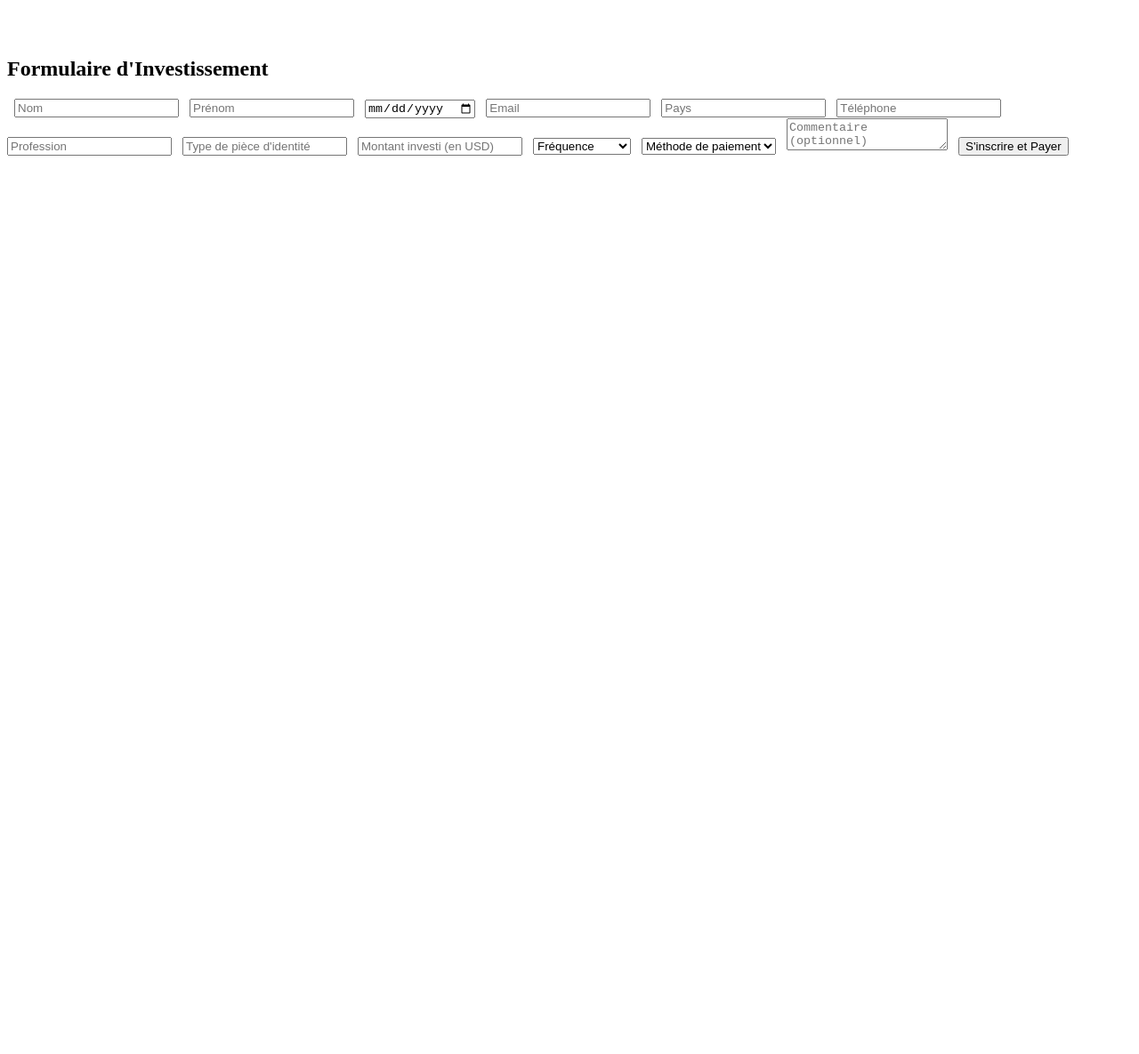
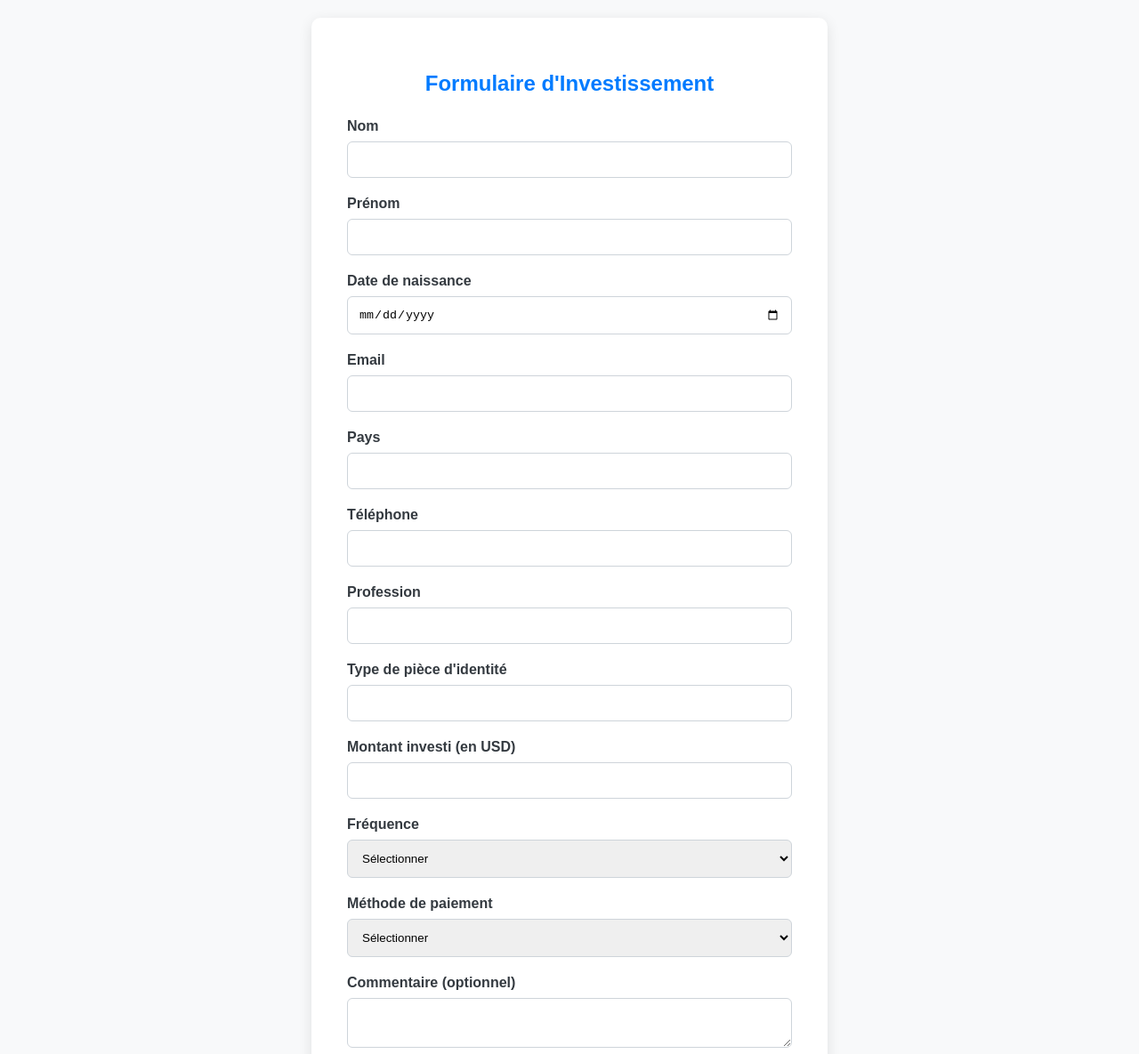
Before and after one commit to JID33/FORMULAIRE-D-INSCRPTION-DREAM2BUILD1-SUCCESS-2025, a plain HTML site: page index.html in a window 1280 px wide. Shown: the top 1185 px of the page at 89% size. Before the commit the page ends 800 px from the top, so only its background shows below. Drawn offline with Linux system fonts and the light colour scheme.

Commit message:
Update index.html

```diff
--- a/index.html
+++ b/index.html
@@ -5,94 +5,140 @@
     <title>Formulaire d'Investissement</title>
     <style>
         body {
-      font-family: -apple-system, BlinkMacSystemFont, "Segoe UI", Roboto, "Helvetica Neue", Arial, sans-serif;
-      background-color: #e9ecef; /* Arrière-plan doux */
-      padding: 40px;
+            font-family: Arial, sans-serif;
+            background-color: #f8f9fa;
+            color: #343a40;
             display: flex;
             justify-content: center;
             align-items: center;
-      min-height: 100vh; /* Prend toute la hauteur de la fenêtre */
+            min-height: 100vh;
             margin: 0;
+            padding: 20px;
         }
-    form {
-      background-color: #ffffff; /* Fond du formulaire blanc */
-      padding: 30px;
-      border-radius: 10px; /* Coins légèrement arrondis */
-      max-width: 500px; /* Largeur maximale du formulaire */
-      width: 100%; /* S'adapte à la largeur disponible */
-      box-shadow: 0 4px 20px rgba(0,0,0,0.1); /* Ombre douce */
+        .container {
+            background-color: #ffffff;
+            padding: 40px;
+            border-radius: 10px;
+            box-shadow: 0 4px 15px rgba(0, 0, 0, 0.1);
+            max-width: 500px;
+            width: 100%;
         }
         h2 {
             text-align: center;
-      color: #343a40; /* Couleur du titre */
+            margin-bottom: 25px;
+            color: #007bff;
+        }
+        .form-group {
             margin-bottom: 20px;
+        }
+        label {
+            display: block;
+            margin-bottom: 8px;
+            font-weight: bold;
         }
         input, select, textarea {
             width: 100%;
             padding: 12px;
-      margin: 10px 0;
-      border-radius: 6px; /* Coins arrondis pour les champs */
-      border: 1px solid #ced4da; /* Bordure des champs */
-      box-sizing: border-box; /* Assure que le padding n'augmente pas la largeur totale */
+            border: 1px solid #ced4da;
+            border-radius: 6px;
+            box-sizing: border-box;
+            transition: border-color 0.2s;
         }
         input:focus, select:focus, textarea:focus {
-      border-color: #80bdff; /* Bordure bleue au focus */
-      outline: 0;
-      box-shadow: 0 0 0 0.2rem rgba(0,123,255,.25); /* Ombre au focus */
+            border-color: #007bff;
+            outline: none;
         }
         button {
             width: 100%;
-      background-color: #007BFF; /* Couleur bleue du bouton */
+            padding: 12px;
+            background-color: #007bff;
             color: white;
             border: none;
-      padding: 12px;
             border-radius: 6px;
-      cursor: pointer;
             font-size: 16px;
             font-weight: bold;
-      transition: background-color 0.2s ease-in-out; /* Transition douce au survol */
+            cursor: pointer;
+            transition: background-color 0.2s;
         }
         button:hover {
-      background-color: #0056b3; /* Bleu plus foncé au survol */
+            background-color: #0056b3;
         }
         .message {
             margin-top: 20px;
+            text-align: center;
             font-weight: bold;
-      text-align: center;
-      color: #343a40; /* Couleur du message */
         }
     </style>
 </head>
 <body>
 
+<div class="container">
+    <h2>Formulaire d'Investissement</h2>
+
     <form id="investForm">
-  <h2>Formulaire d'Investissement</h2>
-  <input type="text" name="nom" placeholder="Nom" required>
-  <input type="text" name="prenom" placeholder="Prénom" required>
-  <input type="date" name="dob" placeholder="Date de naissance" required>
-  <input type="email" name="email" placeholder="Email" required>
-  <input type="text" name="pays" placeholder="Pays" required>
-  <input type="text" name="tel" placeholder="Téléphone" required>
-  <input type="text" name="profession" placeholder="Profession" required>
-  <input type="text" name="piece" placeholder="Type de pièce d'identité" required>
-  <input type="number" name="montant" placeholder="Montant investi (en USD)" required>
-  <select name="frequence" required>
-    <option value="">Fréquence</option>
+        <div class="form-group">
+            <label for="nom">Nom</label>
+            <input type="text" id="nom" name="nom" required>
+        </div>
+        <div class="form-group">
+            <label for="prenom">Prénom</label>
+            <input type="text" id="prenom" name="prenom" required>
+        </div>
+        <div class="form-group">
+            <label for="dob">Date de naissance</label>
+            <input type="date" id="dob" name="dob" required>
+        </div>
+        <div class="form-group">
+            <label for="email">Email</label>
+            <input type="email" id="email" name="email" required>
+        </div>
+        <div class="form-group">
+            <label for="pays">Pays</label>
+            <input type="text" id="pays" name="pays" required>
+        </div>
+        <div class="form-group">
+            <label for="tel">Téléphone</label>
+            <input type="text" id="tel" name="tel" required>
+        </div>
+        <div class="form-group">
+            <label for="profession">Profession</label>
+            <input type="text" id="profession" name="profession" required>
+        </div>
+        <div class="form-group">
+            <label for="piece">Type de pièce d'identité</label>
+            <input type="text" id="piece" name="piece" required>
+        </div>
+        <div class="form-group">
+            <label for="montant">Montant investi (en USD)</label>
+            <input type="number" id="montant" name="montant" required>
+        </div>
+        <div class="form-group">
+            <label for="frequence">Fréquence</label>
+            <select id="frequence" name="frequence" required>
+                <option value="">Sélectionner</option>
                 <option value="Unique">Unique</option>
                 <option value="Mensuel">Mensuel</option>
                 <option value="Hebdomadaire">Hebdomadaire</option>
             </select>
-  <select name="methode" required>
-    <option value="">Méthode de paiement</option>
+        </div>
+        <div class="form-group">
+            <label for="methode">Méthode de paiement</label>
+            <select id="methode" name="methode" required>
+                <option value="">Sélectionner</option>
                 <option value="MonCash">MonCash</option>
                 <option value="Western Union">Western Union</option>
                 <option value="PayPal">PayPal</option>
                 <option value="Autre">Autre</option>
             </select>
-  <textarea name="commentaire" placeholder="Commentaire (optionnel)"></textarea>
+        </div>
+        <div class="form-group">
+            <label for="commentaire">Commentaire (optionnel)</label>
+            <textarea id="commentaire" name="commentaire"></textarea>
+        </div>
         <button type="submit">S'inscrire et Payer</button>
         <div class="message" id="msg"></div>
     </form>
+</div>
 
 <script>
     document.getElementById("investForm").addEventListener("submit", function(e) {
@@ -107,7 +153,6 @@
             }
         }
 
-    // L'URL de votre script Google Apps est insérée ici
         fetch("https://script.google.com/macros/s/AKfycbwDkLNXCsgUaaSzAS0C5kztKDPYruT1L4Ffl_nKkUH0K7M-3qYq0MsbGakTYEgBKo-f/exec", {
             method: "POST",
             body: JSON.stringify(data),
@@ -118,7 +163,7 @@
         .then((res) => res.text())
         .then((msg) => {
             document.getElementById("msg").textContent = msg;
-      form.reset(); // Réinitialise le formulaire après l'envoi
+            form.reset();
         })
         .catch((err) => {
             document.getElementById("msg").textContent = "Erreur réseau : " + err.message;
```
Lines whose indentation alone changed are shown as unchanged.
